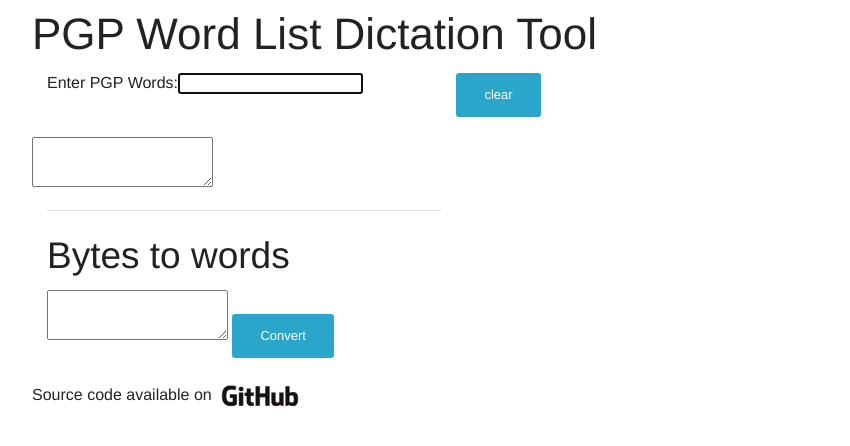
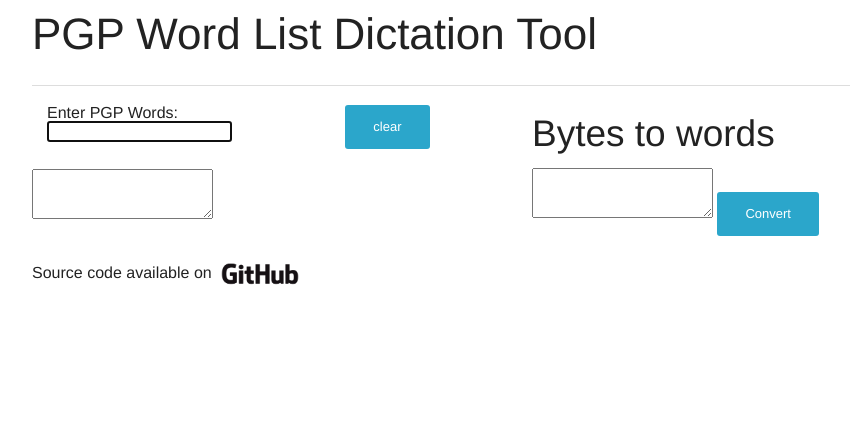
Before and after one commit to er2/lvhack14, a plain HTML site: page index.html in a window 1280 px wide. Shown: the whole page, without its empty margins (123-973 px from the left). Drawn offline with nearby package versions, Linux system fonts and the light colour scheme.

Commit message:
side by side layout

```diff
--- a/index.html
+++ b/index.html
@@ -633,28 +633,30 @@ var availableTags = [evenWords, oddWords];
 </head>
 <body onload="document.getElementById('tags').focus()">
 	<div class="row">
-		<div class="large-8 columns">
+		<div class="large-12 columns">
 			<h1>PGP Word List Dictation Tool</h1>
+			<hr/>
+		</div>
+	</div>
+	<div class="row">
 		<form>
-				<div>
+			<div class="medium-6 columns">
 				<label for="tags"  class="large-8 columns">
 					Enter PGP Words:<input id="tags" type="text" onwebkitspeechchange="voice();" onspeechchange="voice();" x-webkit-speech>
 				</label>
-				</div>
-				<input id="mic" type="button" onclick="clearn();" value="clear" class="postfix small radius button">
+				<input type="button" onclick="clearn();" value="clear" class="postfix small radius button">
 				</input>
 				<div>
 					<textarea id="data" onClick="this.select();"></textarea>
 				</div>
-				<div class="large-8 columns">
-					<hr/>
+			</div>
+			<div class="medium-6 columns">
 				<h2>Bytes to words</h2>
 				<textarea id="data_input"></textarea>
 				<input class="small radius button" type="button" onclick="toWords();" value="Convert"></input>
 				<div id="words"></div>
 			</div>
 		</form>
-		</div>
 	</div>
 	<div class="row">
 		<div class="large-8 columns">
```
Lines whose indentation alone changed are shown as unchanged.
